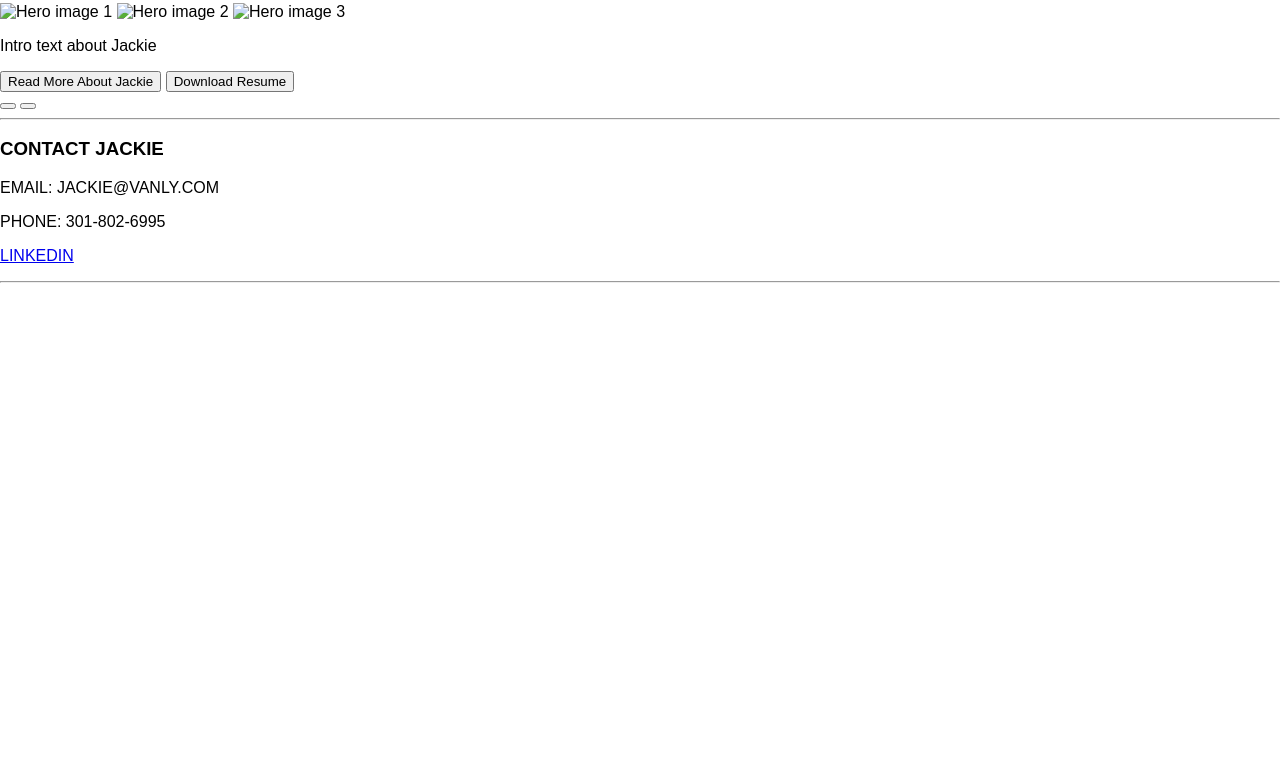
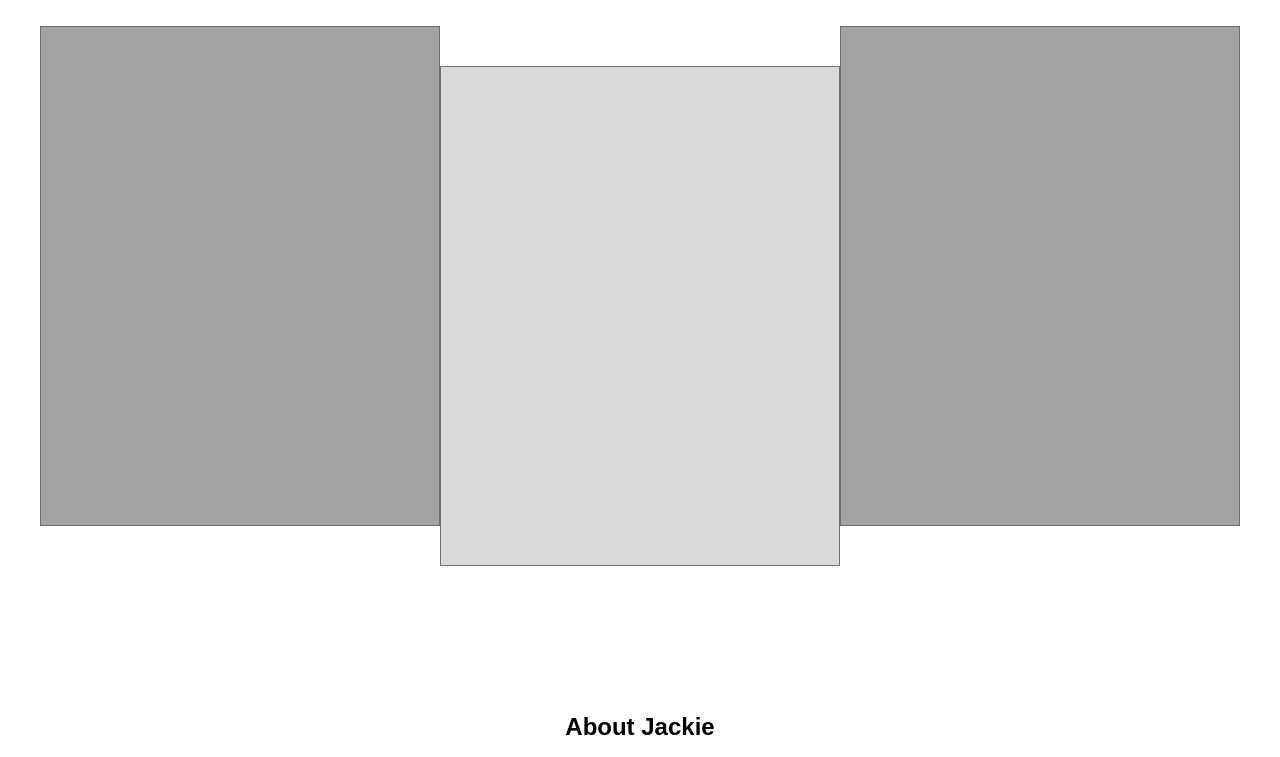
Before and after one commit to jvanly/UX_UI_HW_17, a plain HTML site: page index.html in a window 1280 px wide. Shown: the part 153-910 px from the top of the page. Before the commit the page ends 800 px from the top, so only its background shows below. Drawn offline with Linux system fonts and the light colour scheme.

Commit message:
homepage done

```diff
--- a/css/style.css
+++ b/css/style.css
@@ -6,8 +6,15 @@ html, body {
 body {
     margin: 0;
     font-family: Arial, Helvetica, sans-serif;
+  }
 
-  }
+/*Font styling*/
+p {
+ font-size: 1.2em;
+ line-height: 1.5em;
+ margin-bottom: 1.5%;
+}
+
   #logo {
       width: auto;
       float: left;
@@ -68,3 +75,79 @@ body {
         text-align: left;
     }
   }
+
+/*Hero*/
+ .flexContainer-hero {
+      display: flex;
+      height: 600px;
+      margin-bottom: 7%;
+  }
+  .flexItem-img {
+    width: 400px;
+    height: 550px;
+  }
+
+.centered {
+    justify-content: center;
+}
+.perfectCenter {
+    justify-content: center;
+    align-items: center;
+}
+.center-text {
+    text-align: center;
+    margin-top: 2%;
+}
+img#heroimg2 {
+    padding-top: 10%;
+}
+
+/*Intro*/
+.flexContainer {
+  display: flex;
+  height: auto;
+  width: 800px;
+}
+section#intro {
+  width: 100%;
+}
+.flexItem-intro {
+  width: 800px;
+  height: auto;
+}
+.flexItem-buttons {
+  display: flex;
+  height: auto;
+  width: 100%;
+  margin-bottom: 7%;
+}
+.justifySpace {
+  justify-content:center;
+  align-items: center;
+}
+button.button2up {
+  margin: 2%;
+  width: 250px;
+  height: 70px;
+  vertical-align: middle;
+}
+
+/*Case Study*/
+section#case-study {
+  margin-bottom: 7% ;
+}
+.flexItem-img-button {
+  width: 400px;
+  height: 550px;
+  margin: 2%
+}
+hr.footer {
+  width: 15%;
+  color: #f7f7f7;
+  height: 1px;
+  margin-bottom: 2vh;
+}
+footer {
+  text-align: center;
+  padding-bottom: 1%;
+}
--- a/index.html
+++ b/index.html
@@ -47,25 +47,37 @@
     </header>
 
     <div id="wrapper">
-        </section id="hero">
-            <h1 class="hero">Hello World!</h1>
-            <img id="heroimg1" src="" alt="Hero image 1">
-            <img id="heroimg2" src="" alt="Hero image 2">
-            <img id="heroimg3" src="" alt="Hero image 3">
+        <h1 class="center-text">Hello World!</h1>
+        <section class="flexContainer-hero centered">
+
+            <p class="flexItem-img"><img id="heroimg1" src="images/hero1.png" alt="Hero image 1"></p>
+            <p class="flexItem-img"><img id="heroimg2" src="images/hero2.png" alt="Hero image 2"></p>
+            <p class="flexItem-img"><img id="heroimg3" src="images/hero3.png" alt="Hero image 3"></p>
         </section><!--END hero-->
 
 
-        <section id="intro">
-            <p>Intro text about Jackie</p>
-            <button>Read More About Jackie</button>
-            <button>Download Resume</button>
+        <section id="intro" class="flexContainer centered">
+            <div class="flexItem-intro">
+                <h2 class="center-text">About Jackie</h2>
+                <p>Intro text about Jackie. Lorem ipsum dolor sit amet, consectetur adipiscing elit, sed do eiusmod tempor incididunt ut labore et dolore magna aliqua. Ut enim ad minim veniam, quis nostrud exercitation ullamco laboris nisi ut aliquip ex ea commodo consequat. Duis aute irure dolor in reprehenderit in voluptate velit esse cillum dolore eu fugiat nulla pariatur. Excepteur sint occaecat cupidatat non proident, sunt in culpa qui officia deserunt mollit anim id est laborum.</p>
+            </div>
+        </section>
+        <section class="flexItem-buttons justifySpace centered">
+            <button class="button2up">Read More About Jackie</button>
+            <button class="button2up">Download Resume</button>
         </section><!--END intro-->
 
 
-        <section id="intro-case-study">
-            <button class="image-button"></button>
-            <button class="image-button"></button>
-        </section><!--END intro-case-study-->
+        <section class="flexItem-buttons justifySpace centered" id="case-study">
+            <div class="flexItem-img-button">
+                    <a href=""><img src="images/hero1.png"></a>
+                    <h3 class="center-text">Case Study 1</h3>
+            </div>
+            <div class="flexItem-img">
+                <a href=""><img src="images/hero2.png"></a>
+                <h3 class="center-text">Case Study 2</h3>
+        </div>
+        </section><!--END case-study-->
 
 
 
```
